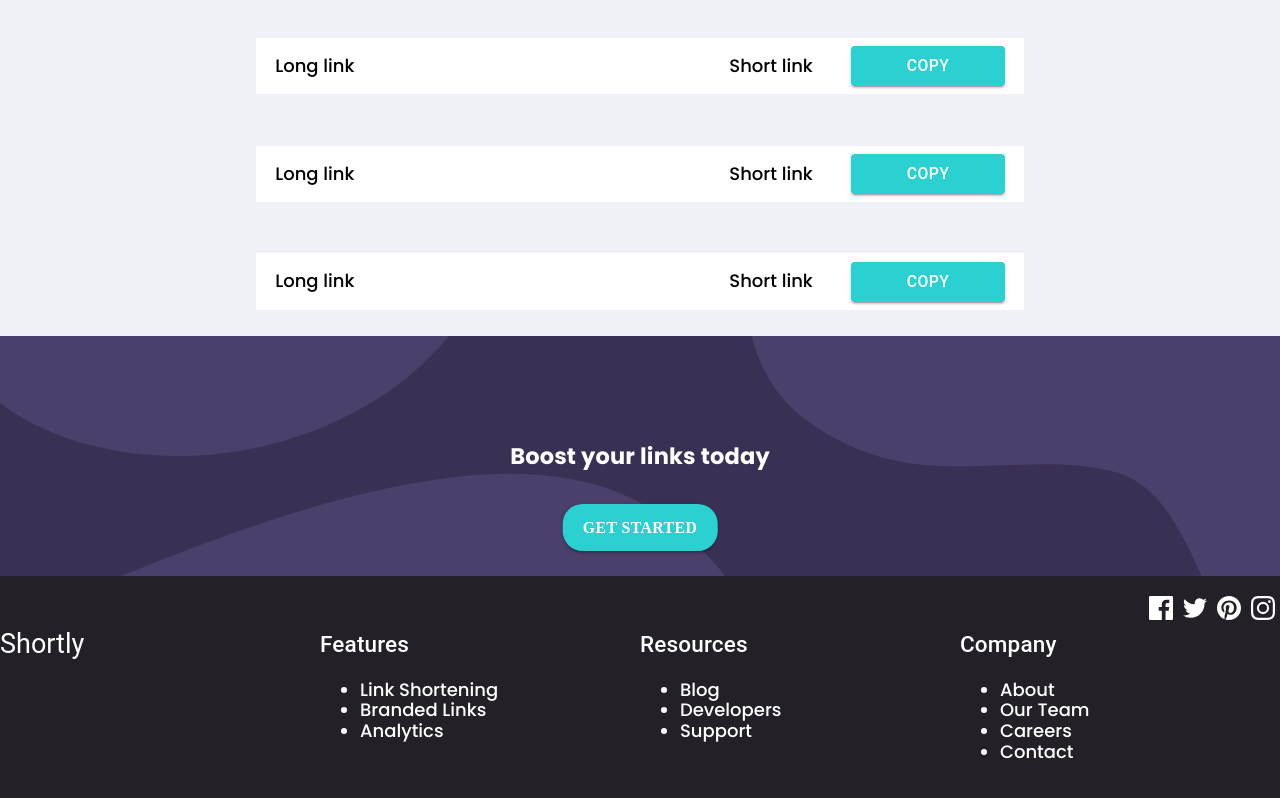
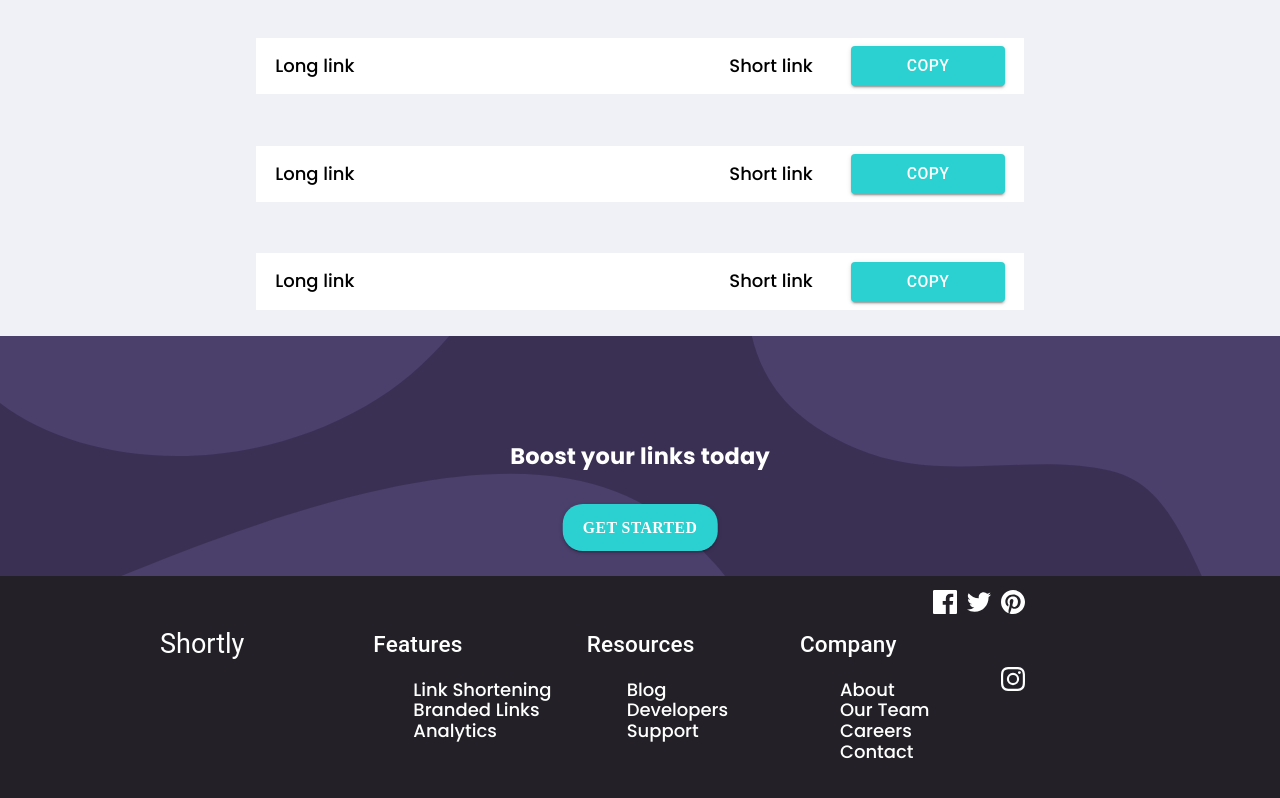
Before and after one commit to guerre99/porject-team-2, a React (Vite) app in the folder project/: page / in a window 1280 px wide. Shown: the part 482-1280 px from the top of the page. Built offline with nearby package versions, Linux system fonts and the light colour scheme.

Commit message:
second day: modificado el footer

```diff
--- a/project/src/components/footer/FooterLinks.jsx
+++ b/project/src/components/footer/FooterLinks.jsx
@@ -1,6 +1,7 @@
 import React from 'react'
 import Grid from '@mui/material/Grid'
 import { Typography } from '@mui/material'
+// import IconButton from '@material-ui/core/IconButton'
 import facebookIcon from './assets/icon-facebook.svg'
 import twitterIcon from './assets/icon-twitter.svg'
 import pinterestIcon from './assets/icon-pinterest.svg'
@@ -16,13 +17,13 @@ function FooterLinks() {
         color: '#ffffff',
         padding: '50px 0',
         width: '100%',
-        position: 'relative',
+        position: 'absolute',
       }}
     >
-      <Grid item xs={12} sm={6} md={3}>
+      <Grid item xs={12} sm={6} md={2}>
         <Typography variant='h5'>Shortly</Typography>
       </Grid>
-      <Grid item xs={12} sm={6} md={3}>
+      <Grid item xs={12} sm={6} md={2}>
         <Typography variant='h6'>Features</Typography>
         <ul
           sx={{
@@ -49,9 +50,10 @@ function FooterLinks() {
           </li>
         </ul>
       </Grid>
-      <Grid item xs={12} sm={6} md={3}>
+      <Grid item xs={12} sm={6} md={2}>
         <Typography variant='h6'>Resources</Typography>
         <ul
+          className='footer-list'
           sx={{
             listStyle: 'none',
             padding: 0,
@@ -76,7 +78,7 @@ function FooterLinks() {
           </li>
         </ul>
       </Grid>
-      <Grid item xs={12} sm={6} md={3}>
+      <Grid item xs={12} sm={10} md={2}>
         <Typography variant='h6'>Company</Typography>
         <ul
           sx={{
@@ -97,7 +99,14 @@ function FooterLinks() {
             </a>
           </li>
           <li>
-            <a href='#' style={{ textDecoration: 'none', color: '#ffffff' }}>
+            <a
+              href='#'
+              style={{
+                textDecoration: 'none',
+                color: '#ffffff',
+                style: 'list-style-type: none',
+              }}
+            >
               Careers
             </a>
           </li>
@@ -112,12 +121,13 @@ function FooterLinks() {
         container
         item
         xs={12}
+        md={1}
         justifyContent='flex-end'
         alignItems='center'
         sx={{
-          position: 'absolute',
-          top: '20px',
-          right: '0',
+          position: 'relative',
+          top: '-60px',
+          right: '7%',
           display: 'flex',
         }}
       >
@@ -155,8 +165,9 @@ function FooterLinks() {
             alt='Twitter Icon'
             sx={{
               width: '30px',
-              '&:hover': {
-                color: '#2BD0D0',
+
+              '&:hover $icon': {
+                color: 'red',
               },
             }}
           />
@@ -167,6 +178,7 @@ function FooterLinks() {
             textDecoration: 'none',
             color: '#ffffff',
             margin: '0 5px',
+            hover: '#2BD0D0',
           }}
           className='social-icon'
         >
--- a/project/src/components/footer/footer.css
+++ b/project/src/components/footer/footer.css
@@ -0,0 +1,6 @@
+ul li {
+  list-style-type: none;
+  &:hover {
+    color: #2bd0d0;
+  }
+}
--- a/project/src/components/footer/footer.jsx
+++ b/project/src/components/footer/footer.jsx
@@ -1,5 +1,3 @@
-// Footer.jsx
-
 import React from 'react'
 import Grid from '@mui/material/Grid'
 import { Typography, Button } from '@mui/material'
@@ -28,7 +26,7 @@ function Footer() {
             <Typography
               variant='h6'
               sx={{
-                fontFamily: "'Poppins', sans-serif",
+                fontFamily: 'Poppins',
                 fontWeight: 'bold',
                 color: '#ffffff',
                 position: 'absolute',
```
